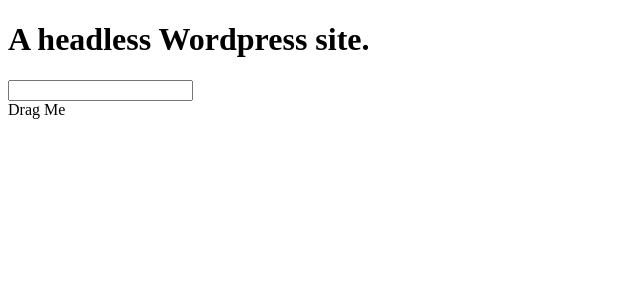
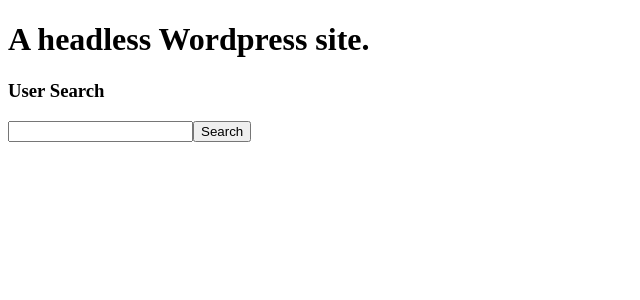
Before and after one commit to robertocannella/wp-react-ts-webpack, a React app: page / in a window 1280 px wide. Shown: the top 300 px of the page, without its empty margins (0-640 px from the left). Built offline with nearby package versions, Linux system fonts and the light colour scheme.

Commit message:
Add Class UserSearch Component

```diff
--- /dev/null
+++ b/src/classes/UserSearch.tsx
@@ -0,0 +1,43 @@
+import React, {Component} from "react";
+
+interface User {
+    name: string;
+    age: number;
+}
+interface UserSearchProps {
+    users: User[]
+}
+interface UserSearchState {
+    name:string;
+    user: {name:string,age: number}| undefined;
+}
+
+export class UserSearch extends Component<UserSearchProps> {
+   state:UserSearchState = {
+     name: '',
+     user: undefined
+   };
+   onClick = () => {
+       const foundUser = this.props.users.find((user)=>{
+           return user.name === this.state.name;
+       })
+       this.setState({user: foundUser});
+   }
+   render() {
+        const {name, user} = this.state;
+       return (
+           <div>
+
+               <h3>User Search</h3>
+               <input value={name}
+                      onChange={(e)=>this.setState({name: e.target.value})}
+               />
+               <button onClick={this.onClick}>Search</button>
+               <div>
+                   {user && user.name /* Only display if user is defined */}
+                   {user && user.age /* Only display if user is defined */}
+               </div>
+           </div>
+       )
+   }
+}
--- a/src/index.tsx
+++ b/src/index.tsx
@@ -1,14 +1,19 @@
 import React from "react";
 import { createRoot } from 'react-dom/client';
-import {EventComponent} from "./events/EventComponent";
+import {UserSearch} from "./classes/UserSearch";
 
 
+const users = [
+    {name: 'Sarah', 'age': 20 },
+    {name: 'Mike', 'age': 23 },
+    {name: 'Charlie', 'age': 32 },
+]
 
 
 const App = () => {
     return <div>
         <h1> A headless Wordpress site.</h1>
-        <EventComponent/>
+        <UserSearch  users={users}/>
        </div>;
 }
 
```
